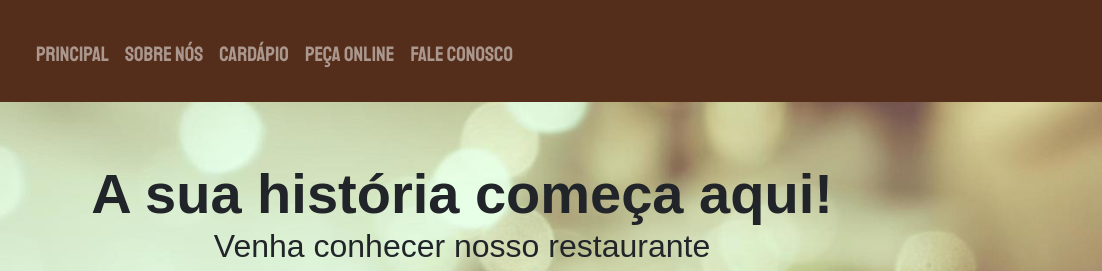
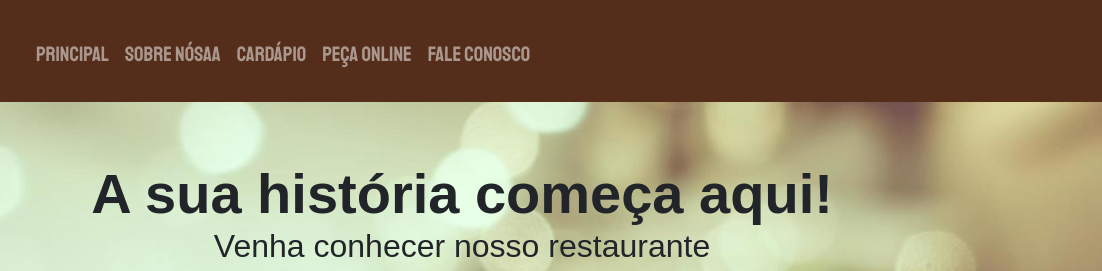
Before and after one commit to lucasjsanti/Projeto-Restaurante, a plain HTML site: page index.html in a window 1280 px wide. Shown: the top 271 px of the page, 178-1280 px from the left. Drawn offline with nearby package versions, Linux system fonts and the light colour scheme; files whose address does not match are found by name; a web font is replaced by a local one.

Commit message:
Update index.html

```diff
--- a/index.html
+++ b/index.html
@@ -45,7 +45,7 @@
               <a class="nav-link" href="#">Principal</a>
             </li>
             <li class="nav-item">
-              <a class="nav-link" href="#sobrenos">Sobre Nós</a>
+              <a class="nav-link" href="#sobrenos">Sobre Nósaa</a>
             </li>
             <li class="nav-item">
               <a class="nav-link" href="#cardapio">Cardápio</a>
```
